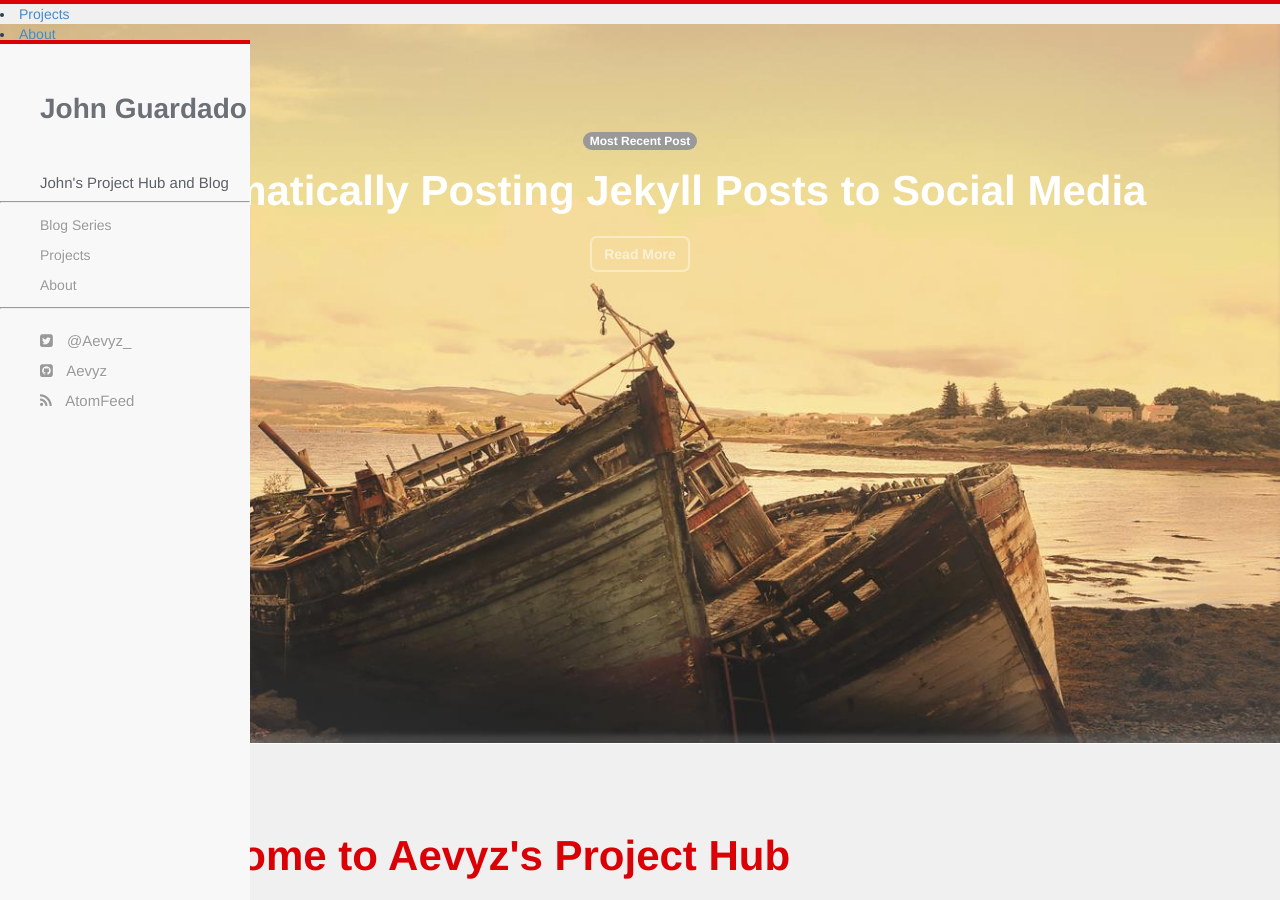
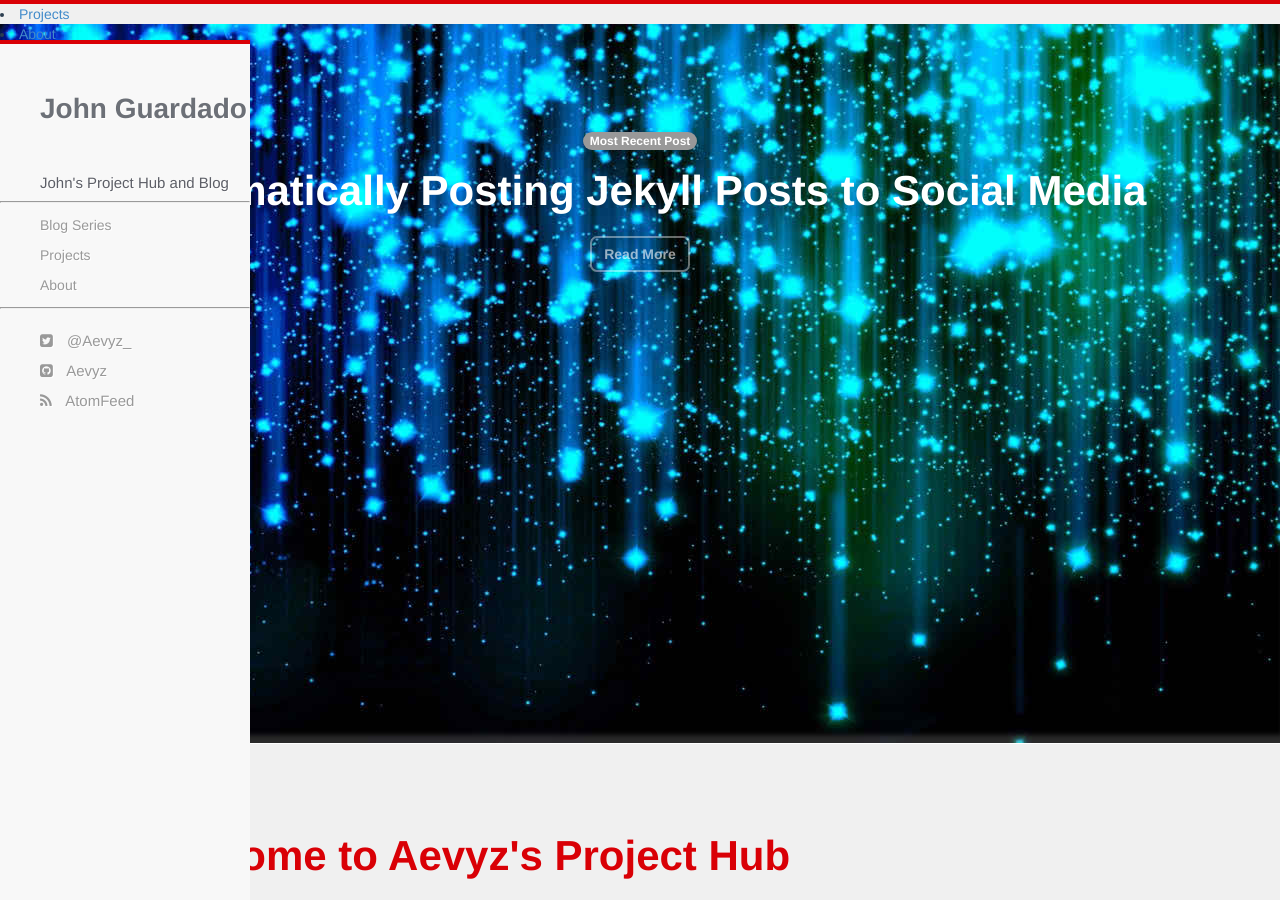
Before and after one commit to jguardado39/jguardado39.github.io, a Jekyll site: the page built from index.html, in a window 1280 px wide and 900 px high. Built offline with Jekyll 4.4.1, drawn with Linux system fonts in a browser that asks for light colours.

Commit message:
upd 041917

```diff
--- a/_includes/showcase.html
+++ b/_includes/showcase.html
@@ -1,6 +1,6 @@
     </div>
     <style>
-    .showcase-wrapper {background-image: url("/images/showcase.jpg");}
+    .showcase-wrapper {background-image: url("/images/1578397.jpg");}
     </style>
     <div class="showcase-wrapper sticky">
       <div class="showcase-text">
```
Also changed, not shown: images/1578397.jpg (added).
